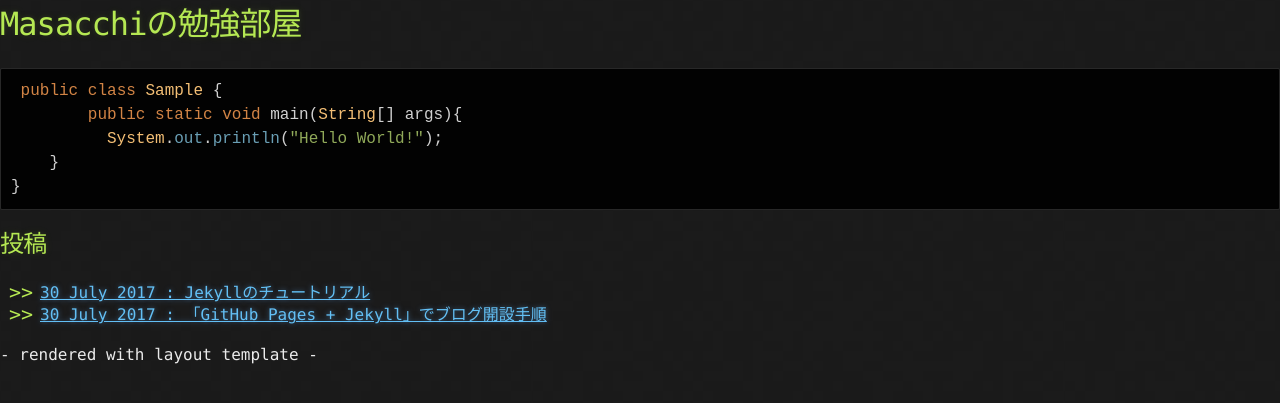
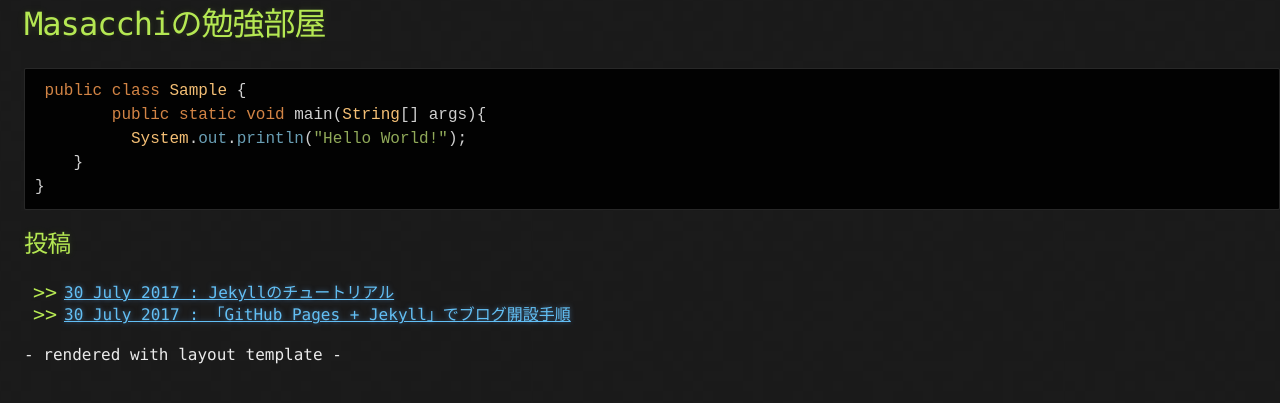
Before and after one commit to masacchi/study.record, a Jekyll site: the page built from index.md, in a window 1280 px wide. Shown: the top 403 px of the page. Built offline with Jekyll 4.4.1, drawn with Linux system fonts in a browser that asks for light colours.

Commit message:
レイアウト修正

```diff
--- a/assets/css/style.scss
+++ b/assets/css/style.scss
@@ -2,3 +2,8 @@
 ---
 
 @import 'jekyll-theme-hacker';
+
+
+.content_area {
+  margin-left: 1.5em;
+}
```
